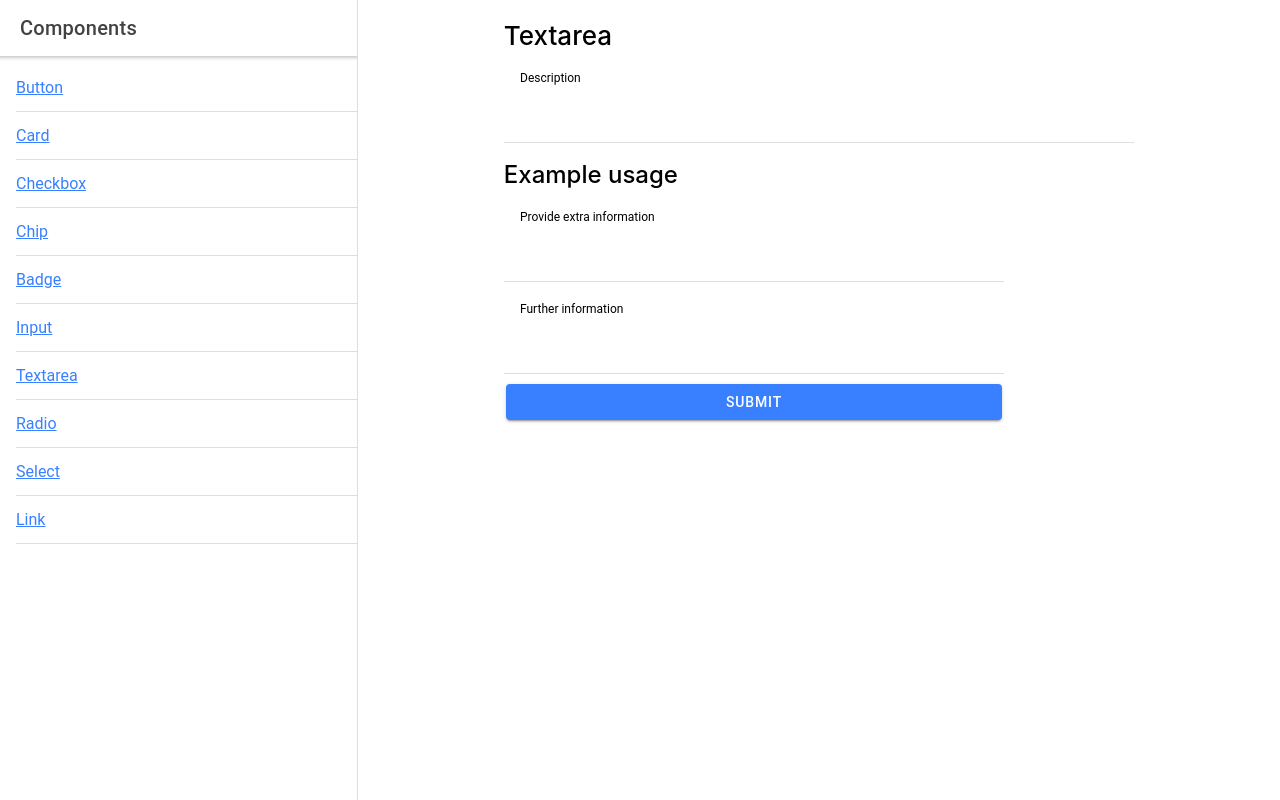
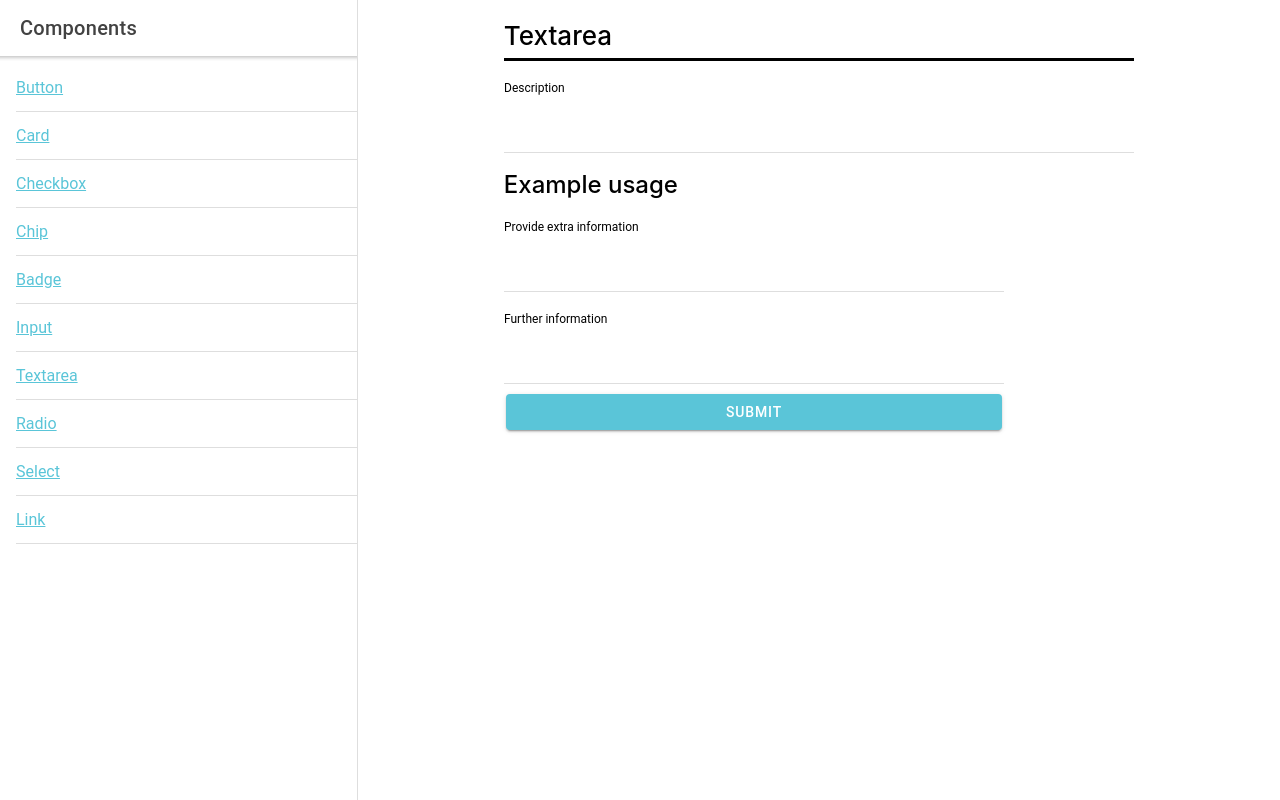
Before and after one commit to o-t-w/ionic-component-lib, a React (Create React App) app: page /textarea in a window 1280 px wide. Built offline with nearby package versions, Linux system fonts and the light colour scheme.

Commit message:
do some styling

```diff
--- a/src/App.tsx
+++ b/src/App.tsx
@@ -82,6 +82,13 @@ class App extends Component {
               </IonMenu>
               <IonPage id="main">
                 <div className="components-container">
+                  <Route
+                    path="/"
+                    exact
+                    render={props => {
+                      return <h1>Choose a component</h1>;
+                    }}
+                  />
                   <Route path="/button" component={Button} />
                   <Route path="/card" component={Card} />
                   <Route path="/checkbox" component={Checkbox} />
--- a/src/components/Badge.tsx
+++ b/src/components/Badge.tsx
@@ -4,7 +4,7 @@ import React from "react";
 
 const Badge: React.SFC<{}> = () => (
   <>
-    <h1>Badge</h1>
+    <h1 className="pb7 border-bottom">Badge</h1>
     {/*-- Default --*/}
     <IonBadge>99</IonBadge>
 
--- a/src/components/Button.tsx
+++ b/src/components/Button.tsx
@@ -3,7 +3,7 @@ import React from "react";
 const Button = props => {
   return (
     <>
-      <h1>Button</h1>
+      <h1 className="pb7 border-bottom">Button</h1>
       <IonButton>Click</IonButton>
     </>
   );
--- a/src/components/Card.tsx
+++ b/src/components/Card.tsx
@@ -14,7 +14,7 @@ import React, { Fragment } from "react";
 const Card = props => {
   return (
     <Fragment>
-      <h1>Card</h1>
+      <h1 className="pb7 border-bottom">Card</h1>
       <IonCard>
         <IonCardHeader>
           <IonCardSubtitle>Card Subtitle</IonCardSubtitle>
--- a/src/components/Checkbox.tsx
+++ b/src/components/Checkbox.tsx
@@ -5,7 +5,7 @@ import React from "react";
 const Checkbox = props => {
   return (
     <>
-      <h1>Checkbox</h1>
+      <h1 className="pb7 border-bottom">Checkbox</h1>
       <IonList>
         {/*-- Default Checkbox --*/}
         <IonItem lines="none">
--- a/src/components/Chip.tsx
+++ b/src/components/Chip.tsx
@@ -5,7 +5,7 @@ import React from "react";
 const Chip = props => {
   return (
     <>
-      <h1>Chip</h1>
+      <h1 className="pb7 border-bottom">Chip</h1>
       <IonChip>
         <IonLabel>Default</IonLabel>
       </IonChip>
--- a/src/components/Input.tsx
+++ b/src/components/Input.tsx
@@ -4,12 +4,14 @@ import React from "react";
 
 const Input: React.SFC<{}> = () => (
   <>
-    <h1>Input</h1>
+    <h1 className="pb7 border-bottom">Input</h1>
 
-    <IonItem>
-      <IonLabel position="stacked">Name</IonLabel>
-      <IonInput />
-    </IonItem>
+    <form action="">
+      <IonItem>
+        <IonLabel position="stacked">Name</IonLabel>
+        <IonInput />
+      </IonItem>
+    </form>
 
     <label className="label" htmlFor="name">
       Name
--- a/src/components/Link.tsx
+++ b/src/components/Link.tsx
@@ -4,7 +4,7 @@ import React from "react";
 function LinkComponent() {
   return (
     <>
-      <h1>Link</h1>
+      <h1 className="pb7 border-bottom">Link</h1>
       <p>
         Links are{" "}
         <IonAnchor href="https://www.suntorybeverageandfood-europe.com/">
--- a/src/components/Radio.tsx
+++ b/src/components/Radio.tsx
@@ -11,7 +11,7 @@ import React from "react";
 
 const Radio: React.SFC<{}> = () => (
   <>
-    <h1>Radio</h1>
+    <h1 className="pb7 border-bottom">Radio</h1>
     <IonList>
       <IonRadioGroup>
         <IonListHeader>
--- a/src/components/Select.tsx
+++ b/src/components/Select.tsx
@@ -47,7 +47,7 @@ const objectOptions = [
 
 const Select: React.SFC<{}> = () => (
   <>
-    <h1>Select</h1>
+    <h1 className="pb7 border-bottom">Select</h1>
     <IonList>
       <IonListHeader>Single Selection</IonListHeader>
 
--- a/src/components/Textarea.tsx
+++ b/src/components/Textarea.tsx
@@ -4,12 +4,14 @@ import React from "react";
 
 const Textarea: React.SFC<{}> = () => (
   <>
-    <h1>Textarea</h1>
+    <h1 className="pb7 border-bottom">Textarea</h1>
 
-    <IonItem>
-      <IonLabel position="stacked">Description</IonLabel>
-      <IonTextarea rows={2} />
-    </IonItem>
+    <form action="">
+      <IonItem>
+        <IonLabel position="stacked">Description</IonLabel>
+        <IonTextarea rows={2} />
+      </IonItem>
+    </form>
 
     <h2>Example usage</h2>
 
--- a/src/index.css
+++ b/src/index.css
@@ -1,3 +1,9 @@
+/* variables!! */
+:root {
+  --suntory-primary: #5ac5d8;
+  --ion-color-primary: var(--suntory-primary);
+}
+
 body {
   margin: 0;
   padding: 0;
@@ -9,11 +15,23 @@ body {
 }
 
 .input {
-  border: solid black 2px;
+  border: solid black 1px;
   width: 300px;
   height: 35px;
   display: block;
   margin-top: 5px;
+  border-radius: 0;
+  box-shadow: none;
+  height: 40px;
+  font-weight: 600;
+  padding: 20px 11px;
+}
+
+input[type="text"],
+input[type="email"],
+input[type="password"],
+textarea {
+  -webkit-appearance: none;
 }
 
 .input:focus {
@@ -23,6 +41,21 @@ body {
 
 .label {
   font-weight: 600;
+}
+
+/* .ion-page {
+  background-color: rgb(245, 245, 245);
+}
+
+ion-list {
+  --ion-background-color: transparent;
+} */
+
+form ion-item {
+  background-color: white;
+  margin-top: 10px;
+  --padding-start: 0;
+  --inner-padding-end: 0;
 }
 
 .components-container {
@@ -45,6 +78,14 @@ ion-anchor {
   margin-top: 10px;
 }
 
+.pb7 {
+  padding-bottom: 7px;
+}
+
 .max500 {
   max-width: 500px;
 }
+
+.border-bottom {
+  border-bottom: solid 3px currentColor;
+}
```
